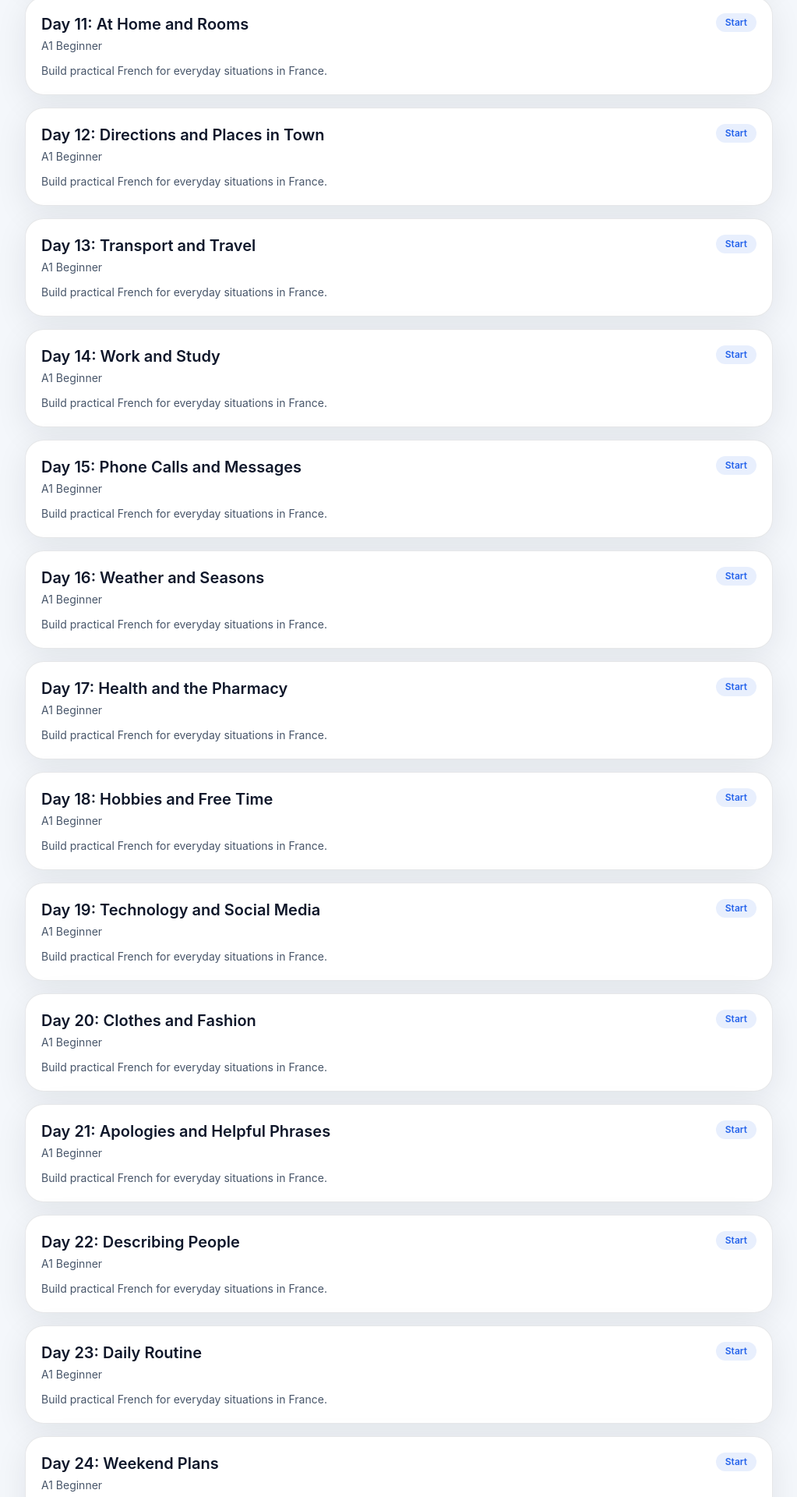
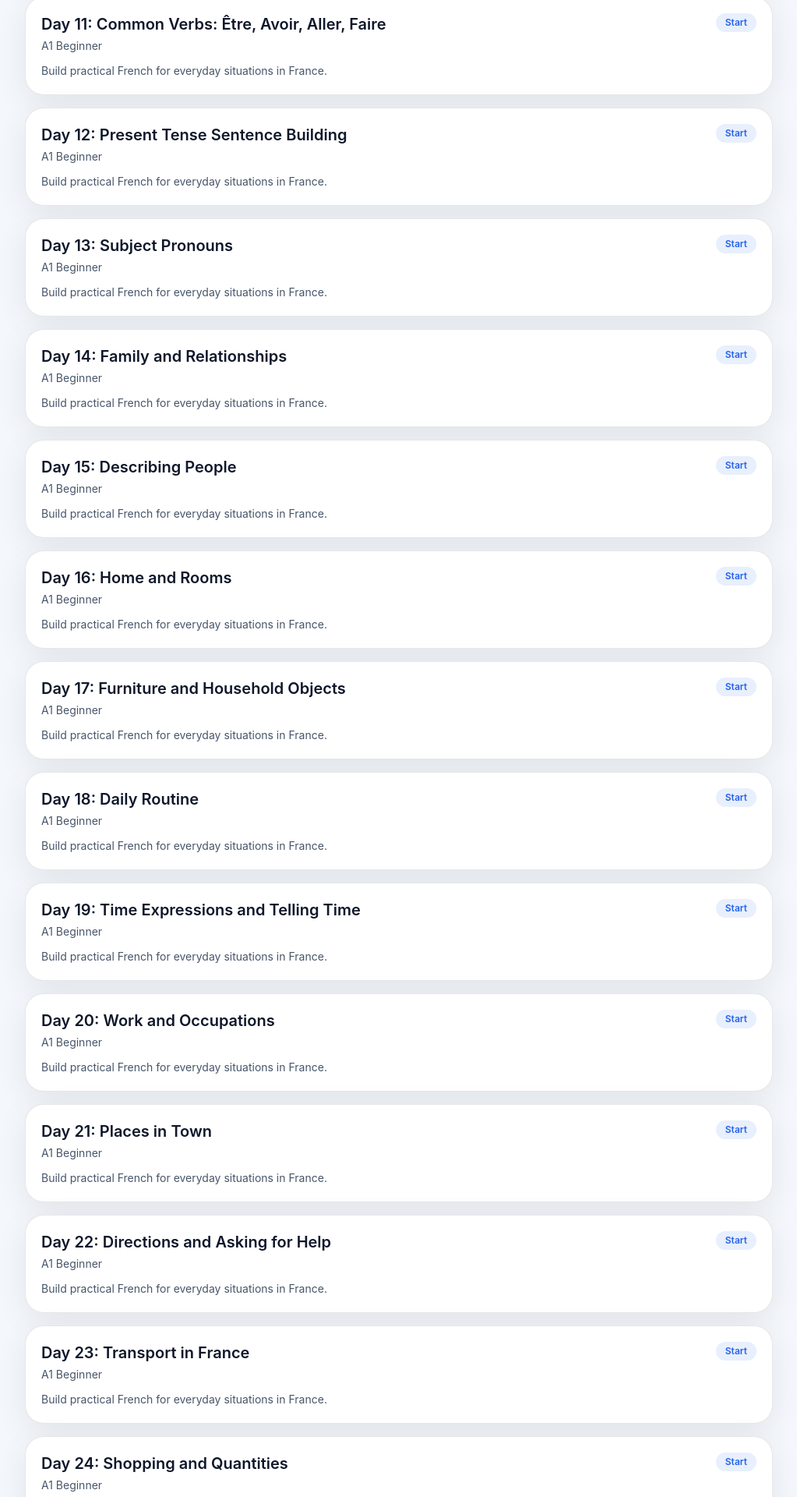
Before and after one commit to kesarakithmin/french-journey, a React (Vite) app: page /lessons in a window 1280 px wide. Shown: the part 1759-3679 px from the top of the page at 78% size, without its empty margins (128-1151 px from the left). Built offline with nearby package versions, Linux system fonts and the light colour scheme.

Commit message:
Fix lessons tab data source

```diff
--- a/src/data/curriculum.ts
+++ b/src/data/curriculum.ts
@@ -1,38 +1,13 @@
+import { lessonContent } from "./lessonContent"
+
 export interface CurriculumDay {
   day: number
   title: string
   level: string
 }
 
-export const curriculum: CurriculumDay[] = [
-  { day: 1, title: "Bonjour! Greetings and Introductions", level: "A1 Beginner" },
-  { day: 2, title: "How Are You? Polite Conversation", level: "A1 Beginner" },
-  { day: 3, title: "Numbers 0–20", level: "A1 Beginner" },
-  { day: 4, title: "Days, Dates, and the Calendar", level: "A1 Beginner" },
-  { day: 5, title: "Age, Birthday, and Personal Information", level: "A1 Beginner" },
-  { day: 6, title: "Family and Relationships", level: "A1 Beginner" },
-  { day: 7, title: "Food and Drinks", level: "A1 Beginner" },
-  { day: 8, title: "Shopping Basics", level: "A1 Beginner" },
-  { day: 9, title: "Money, Prices, and Paying", level: "A1 Beginner" },
-  { day: 10, title: "Restaurant Basics and Ordering", level: "A1 Beginner" },
-  { day: 11, title: "At Home and Rooms", level: "A1 Beginner" },
-  { day: 12, title: "Directions and Places in Town", level: "A1 Beginner" },
-  { day: 13, title: "Transport and Travel", level: "A1 Beginner" },
-  { day: 14, title: "Work and Study", level: "A1 Beginner" },
-  { day: 15, title: "Phone Calls and Messages", level: "A1 Beginner" },
-  { day: 16, title: "Weather and Seasons", level: "A1 Beginner" },
-  { day: 17, title: "Health and the Pharmacy", level: "A1 Beginner" },
-  { day: 18, title: "Hobbies and Free Time", level: "A1 Beginner" },
-  { day: 19, title: "Technology and Social Media", level: "A1 Beginner" },
-  { day: 20, title: "Clothes and Fashion", level: "A1 Beginner" },
-  { day: 21, title: "Apologies and Helpful Phrases", level: "A1 Beginner" },
-  { day: 22, title: "Describing People", level: "A1 Beginner" },
-  { day: 23, title: "Daily Routine", level: "A1 Beginner" },
-  { day: 24, title: "Weekend Plans", level: "A1 Beginner" },
-  { day: 25, title: "Asking for Help", level: "A1 Beginner" },
-  { day: 26, title: "Describing a Place", level: "A1 Beginner" },
-  { day: 27, title: "Comparing Things", level: "A1 Beginner" },
-  { day: 28, title: "Future Plans", level: "A1 Beginner" },
-  { day: 29, title: "Preferences and Opinions", level: "A1 Beginner" },
-  { day: 30, title: "A Real Conversation in France", level: "A1 Beginner" }
-]
+export const curriculum: CurriculumDay[] = lessonContent.map((lesson) => ({
+  day: lesson.id,
+  title: lesson.title,
+  level: lesson.level
+}))
--- a/src/pages/Lessons.tsx
+++ b/src/pages/Lessons.tsx
@@ -1,6 +1,6 @@
 import { Link } from "react-router-dom"
 import Card from "../components/Card"
-import { curriculum } from "../data/curriculum"
+import { lessonContent } from "../data/lessonContent"
 
 function Lessons() {
   return (
@@ -28,12 +28,12 @@ function Lessons() {
       </Card>
 
       <div className="space-y-4">
-        {curriculum.map((lesson) => (
-          <Link key={lesson.day} to={`/lessons/${lesson.day}`} className="block">
+        {lessonContent.map((lesson) => (
+          <Link key={lesson.id} to={`/lessons/${lesson.id}`} className="block">
             <Card className="transition hover:-translate-y-0.5">
               <div className="flex items-start justify-between gap-3">
                 <div>
-                  <h2 className="text-xl font-semibold">Day {lesson.day}: {lesson.title}</h2>
+                  <h2 className="text-xl font-semibold">Day {lesson.id}: {lesson.title}</h2>
                   <p className="mt-1 text-sm text-[color:var(--color-text-muted)]">{lesson.level}</p>
                 </div>
                 <span className="rounded-full bg-[color:var(--color-primary)]/10 px-3 py-1 text-xs font-semibold text-[color:var(--color-primary)]">
```
